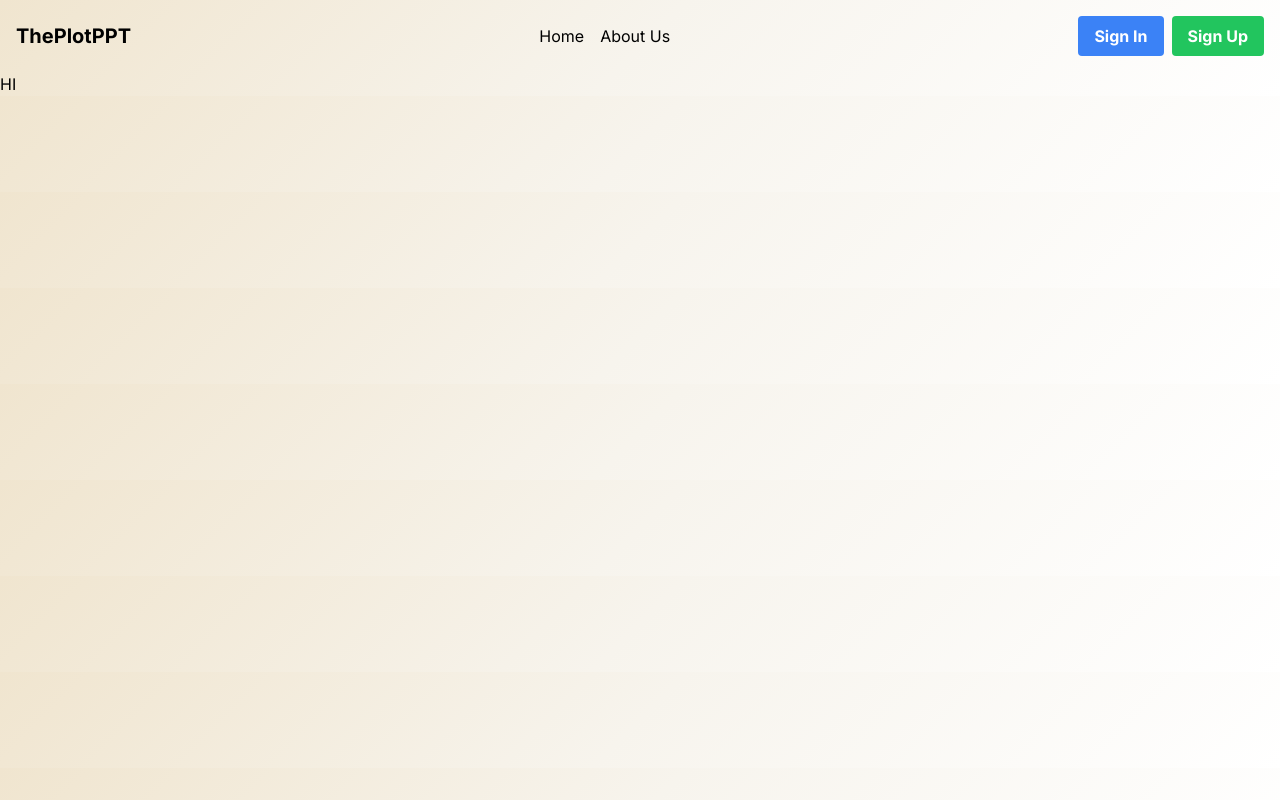
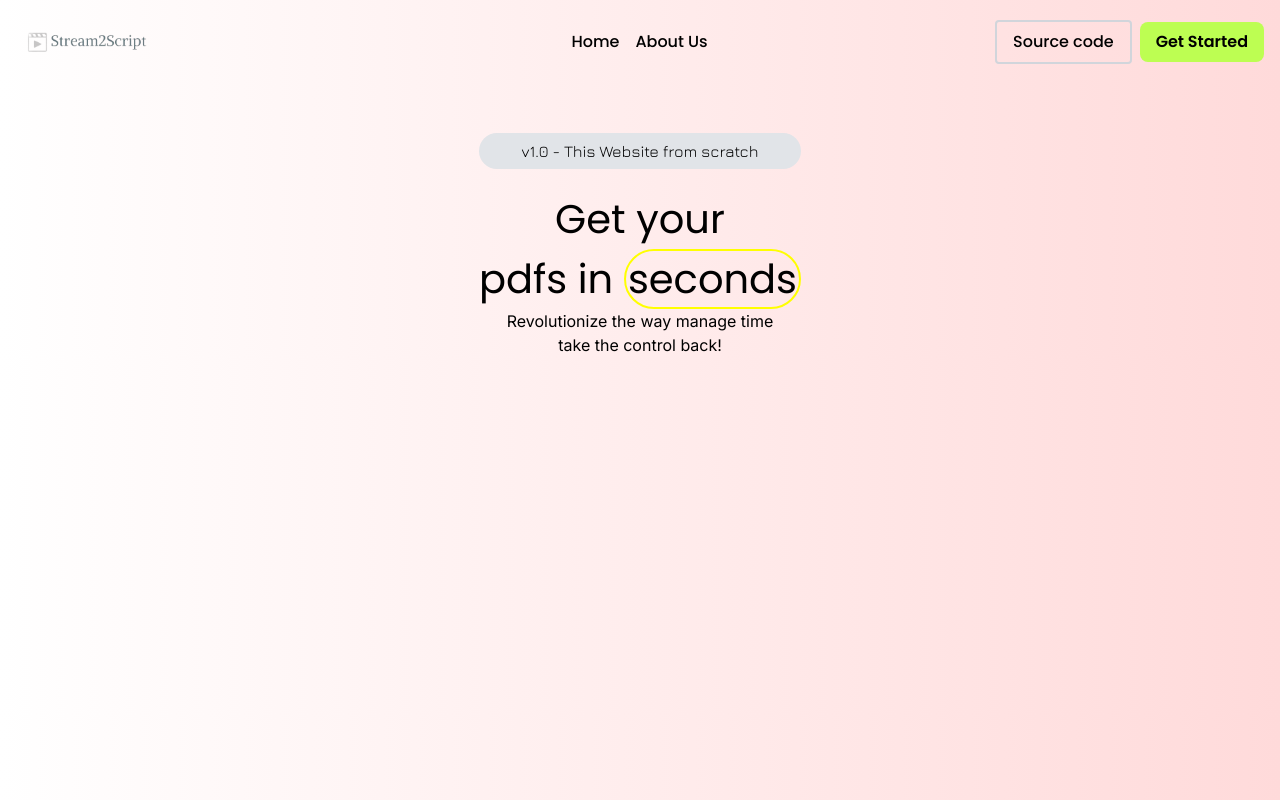
Before and after one commit to 0Armaan025/stream2script, a Next.js app: page / in a window 1280 px wide. Built offline with nearby package versions, Linux system fonts and the light colour scheme.

Commit message:
a bit of landing page done

```diff
--- a/src/app/globals.css
+++ b/src/app/globals.css
@@ -1,9 +1,16 @@
+@import url("https://fonts.googleapis.com/css2?family=Jura:wght@300..700&display=swap");
+@import url("https://fonts.googleapis.com/css2?family=Poppins:ital,wght@0,100;0,200;0,300;0,400;0,500;0,600;0,700;0,800;0,900;1,100;1,200;1,300;1,400;1,500;1,600;1,700;1,800;1,900&display=swap");
+
 @tailwind base;
 @tailwind components;
 @tailwind utilities;
 
 body {
-  background-image: linear-gradient(135deg, #f0e5cf, #f7f4ed, #ffffff);
-  background: linear-gradient(135deg, #f0e5cf, #f7f4ed, #ffffff);
-  background-color: linear-gradient(135deg, #f0e5cf, #f7f4ed, #ffffff);
+  background: #d2d2d2; /* fallback for old browsers */
+  background: -webkit-linear-gradient(
+    to right,
+    #ebebeb,
+    #ffffff
+  ); /* Chrome 10-25, Safari 5.1-6 */
+  background: linear-gradient(to right, #ffffff, #ffdada);
 }
--- a/src/components/navbar/Navbar.tsx
+++ b/src/components/navbar/Navbar.tsx
@@ -5,21 +5,41 @@ const Navbar = () => {
     <nav className="p-4">
       <div className="container mx-auto flex justify-between items-center">
         <div className="text-xl font-bold">
-          <a>ThePlotPPT</a>
+          <img
+            src="/logo.png"
+            className="mix-blend-multiply cursor-pointer"
+            style={{ width: "140px" }}
+          />
         </div>
 
-        <div className="flex space-x-4">
-          <a className="hover:text-gray-400">Home</a>
+        <div className="flex space-x-4 ml-32">
+          <a
+            className="hover:text-gray-700 cursor-pointer font-medium trasnition-all"
+            style={{ fontFamily: "Poppins" }}
+          >
+            Home
+          </a>
 
-          <a className="hover:text-gray-400">About Us</a>
+          <a
+            className="hover:text-gray-700 cursor-pointer font-medium transition-all"
+            style={{ fontFamily: "Poppins" }}
+          >
+            About Us
+          </a>
         </div>
 
         <div className="space-x-2">
-          <button className="bg-blue-500 hover:bg-blue-700 text-white font-bold py-2 px-4 rounded">
-            Sign In
+          <button
+            className="bg-transparent border-2 border-gray-300 transition-all hover:bg-white text-black font-medium py-2 px-4 rounded"
+            style={{ fontFamily: "poppins" }}
+          >
+            Source code
           </button>
-          <button className="bg-green-500 hover:bg-green-700 text-white font-bold py-2 px-4 rounded">
-            Sign Up
+          <button
+            className="bg-[#bdfe52] hover:bg-[#78a432] transition-all text-black font-semibold py-2 px-4 rounded-lg"
+            style={{ fontFamily: "Poppins" }}
+          >
+            Get Started
           </button>
         </div>
       </div>
--- a/src/landing/LandingPage.tsx
+++ b/src/landing/LandingPage.tsx
@@ -7,8 +7,51 @@ type Props = {};
 const LandingPage = (props: Props) => {
   return (
     <>
-    <Navbar/>
-      <div className="landingPageDiv">HI</div>
+      <Navbar />
+      <div
+        className="landingPageDiv flex flex-col justify-center items-center "
+        style={{
+          textAlign: "center",
+          justifyItems: "center",
+          alignItems: "center",
+          display: "flex",
+          flexDirection: "column",
+        }}
+      >
+        <div className="version1Div w-full  " style={{ marginTop: "50px" }}>
+          <h4
+            style={{
+              fontFamily: "Jura, sans-serif",
+              background: "#e1e4e8",
+              padding: "6px",
+              paddingRight: "20px",
+              paddingLeft: "20px",
+              borderRadius: "20px",
+            }}
+          >
+            v1.0 - This Website from scratch
+          </h4>
+          <div className="superCoolTextDiv">
+            <h3>Get your</h3>
+            <h3>
+              pdfs in{" "}
+              <span
+                style={{
+                  border: "2px solid yellow",
+                  borderRadius: "30px",
+                  paddingLeft: "2px",
+                  paddingRight: "2px",
+                }}
+              >
+                seconds
+              </span>
+              <br />
+            </h3>
+            <h4>Revolutionize the way manage time</h4>
+            <h4>take the control back!</h4>
+          </div>
+        </div>
+      </div>
     </>
   );
 };
--- a/src/landing/landingpage.css
+++ b/src/landing/landingpage.css
@@ -0,0 +1,13 @@
+.superCoolTextDiv {
+  display: flex;
+  /* margin-left: 100px; */
+  margin-top: 20px;
+  flex-direction: column;
+  justify-content: center;
+  align-items: center;
+}
+
+.superCoolTextDiv h3 {
+  font-size: 2.5rem;
+  font-family: "Poppins";
+}
```
Also changed, not shown: public/logo.png (added).
